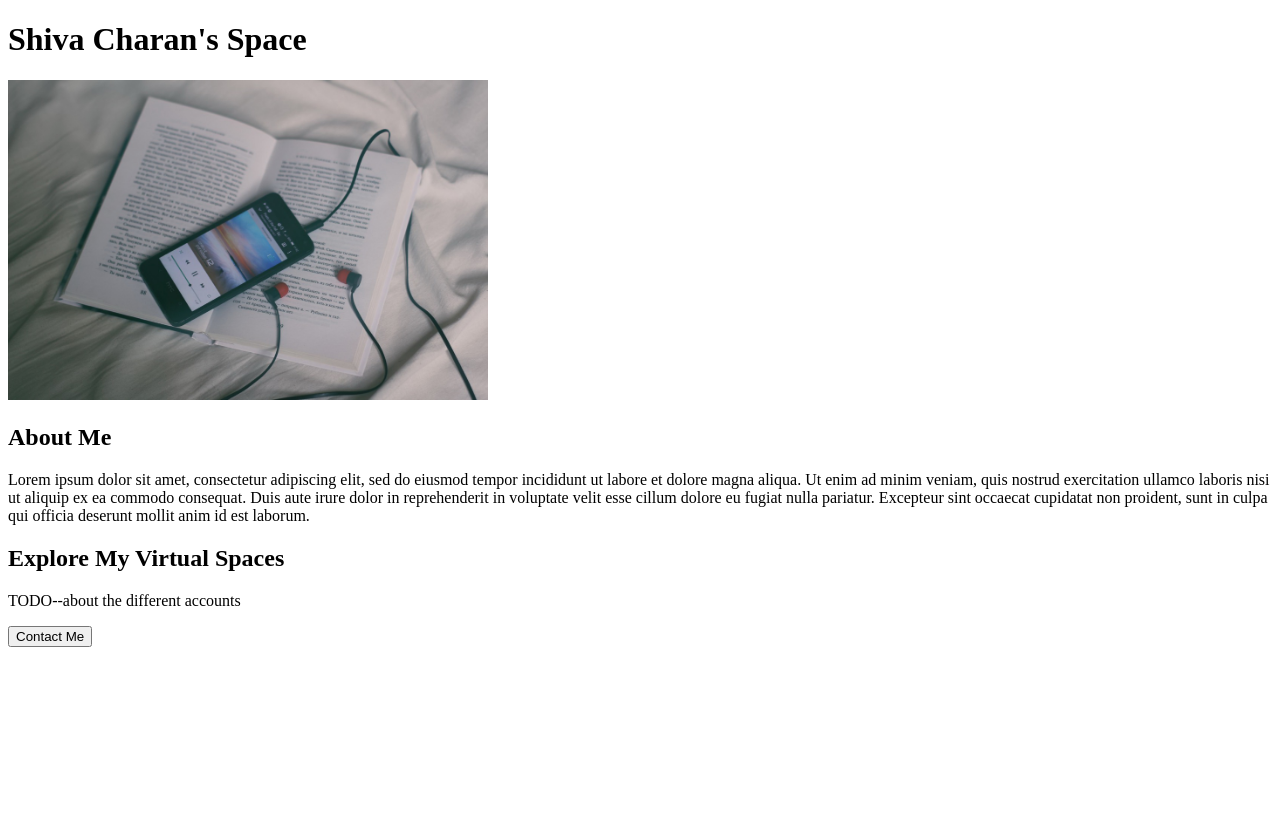
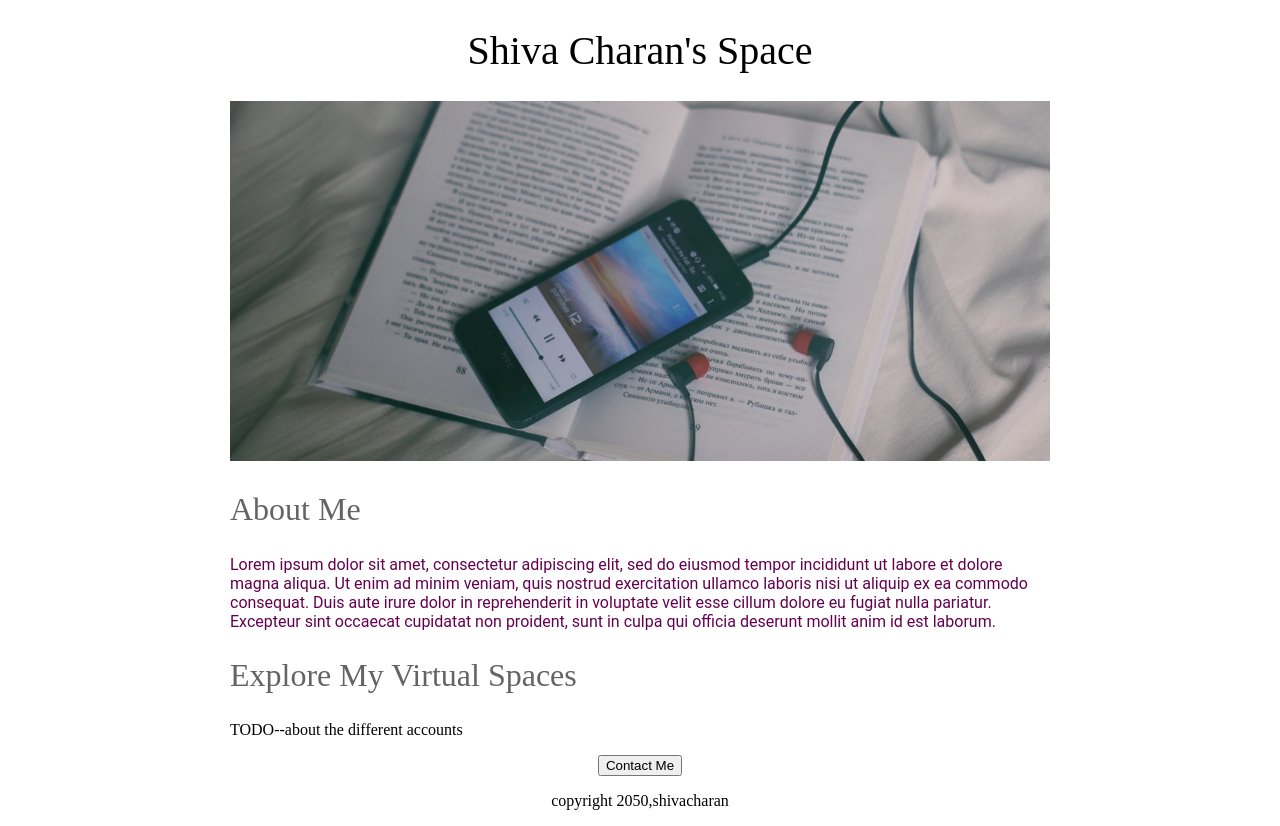
Before and after one commit to shivacharan-zen/1st-web-dev-project, a Flask app: page / in a window 1280 px wide. Before the commit the page ends 647 px from the top, so only its background shows below. Run offline with Flask 3, Linux system fonts and the light colour scheme.

Commit message:
styled the page using css classes, properties and values

```diff
--- a/templates/home.html
+++ b/templates/home.html
@@ -2,17 +2,54 @@
 <html>
   <head>
     <title>Shiva's Space</title>
+    <style>
+      h1{
+        font-size:40px;
+        font-style: Roboto;
+        font-weight: normal;
+        color: rbg(100,100,100);
+        text-align:center;
+      }
+      #banner{
+        width: 100%;
+        height:360px;
+        object-fit:cover;
+      }
+      h2{
+        font-size:32px;
+        font-style:Roboto;
+        color:rgb(100,100,100);
+        font-weight:normal;
+      }
+      .bodytext{
+        font-family: Roboto;
+        color:rgb(100,
+                  0,80);
+      }
+
+      #container {
+        max-width: 820px;
+        margin:0 auto 0 auto;
+
+      }
+
+
+    </style>
     <body>
+      <div id="container">
         <h1>Shiva Charan's Space </h1>
-      <img src="https://1st-web-dev-project.arjuncharan.repl.co/static/shiva.jpg" height="320">
+        <img id = "banner" src="https://1st-web-dev-project.arjuncharan.repl.co/static/shiva.jpg" height="320">
         <h2>About Me</h2>
-      <p>
+        <p class="bodytext">
           Lorem ipsum dolor sit amet, consectetur adipiscing elit, sed do eiusmod tempor incididunt ut labore et dolore magna aliqua. Ut enim ad minim veniam, quis nostrud exercitation ullamco laboris nisi ut aliquip ex ea commodo consequat. Duis aute irure dolor in reprehenderit in voluptate velit esse cillum dolore eu fugiat nulla pariatur. Excepteur sint occaecat cupidatat non proident, sunt in culpa qui officia deserunt mollit anim id est laborum.
         </p>
         <h2>Explore My Virtual Spaces </h2>
         <p>TODO--about the different accounts</p>
+        <div style="text-align:center;">
         <button>Contact Me</button>
-
+          <p>copyright 2050,shivacharan</p>
+        </div>
+      </div>
     </body>
   </head>
 </html>
```
Lines whose indentation alone changed are shown as unchanged.
